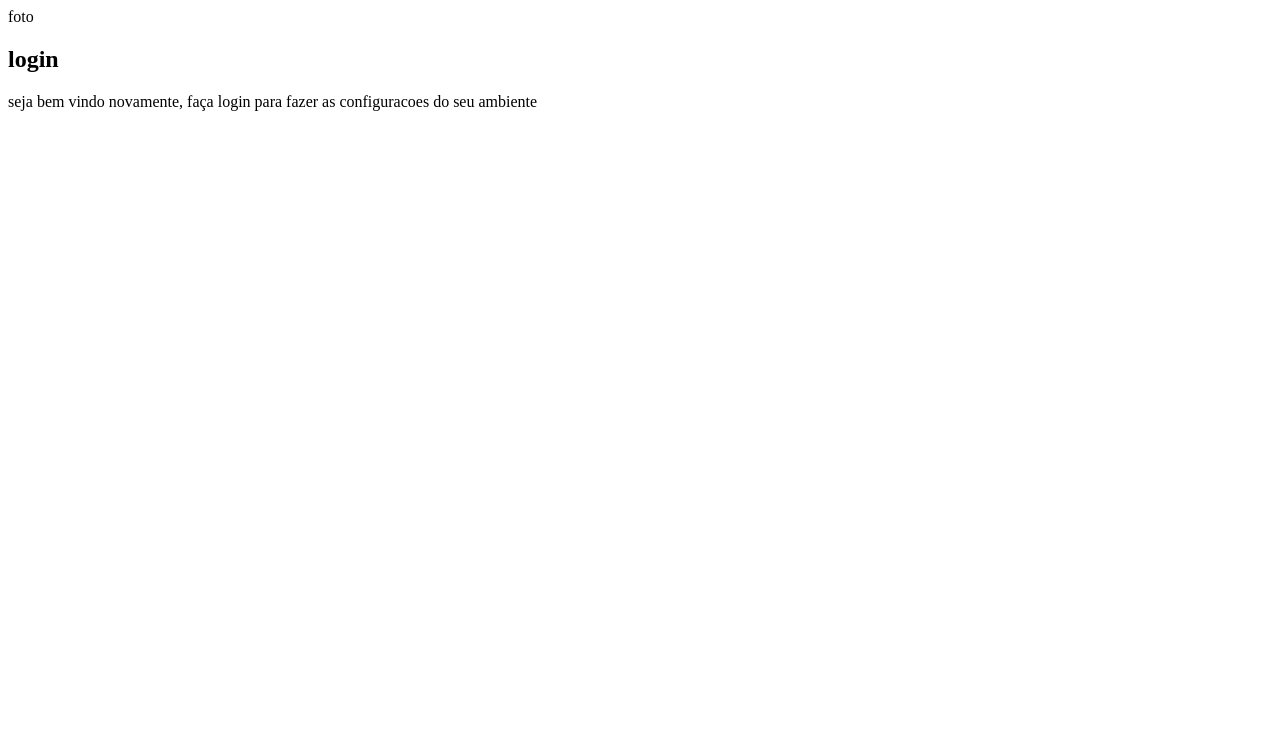
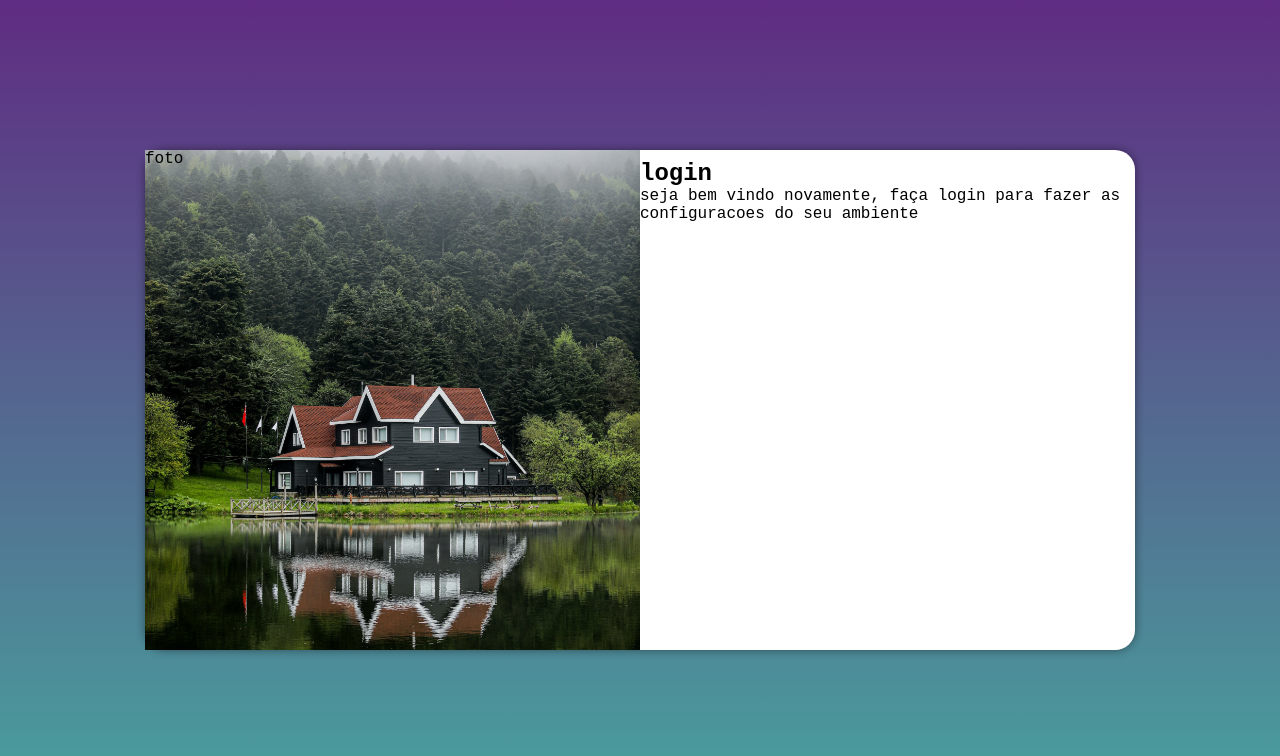
Before and after one commit to dantasdev97/Login, a plain HTML site: page index.html in a window 1280 px wide. Drawn offline with Linux system fonts and the light colour scheme.

Commit message:
media query para outras telas

```diff
--- /dev/null
+++ b/estilos/media-query.css
@@ -0,0 +1,32 @@
+@media screen and (min-width:768px) and (max-width: 992px) {
+    body{
+        background-image: linear-gradient(to top, #49a09d, #5f2c82);
+    }
+    section#login{
+        width: 80vw;
+    }
+    section#login > div#imagem {
+        float: left;
+        height: 100%;
+        width: 30%;
+    }
+
+    section#login > div#formulario {
+        float: right;
+      width: 70%;
+    }
+}
+
+@media screen and (min-width:992px) {
+    body{
+        background-image: linear-gradient(to top, #49a09d, #5f2c82);
+    }
+    section#login{
+    width: 990px;
+  }
+  section#login > div#imagem{
+    float: left;
+    width: 50%;
+    height: 100%;
+  }
+}
--- a/estilos/style.css
+++ b/estilos/style.css
@@ -0,0 +1,44 @@
+*{
+    font-family: 'Courier New', Courier, monospace;
+    margin: 0px;
+    padding: 0px;
+    box-sizing: border-box;
+}
+body, html  {
+    background-color: #5f2c82;
+    height: 100vh;
+    width: 100vw;
+}
+main{
+    position: relative;
+    height: 100vh;
+    width: 100vw;
+}
+
+section#login{
+    position: absolute;
+    top: 50%;
+    left: 50%;
+    transform: translate(-50%, -50%);
+    background-color: white;
+    width: 250px;
+    height: 500px;
+    border-radius: 20px;
+    box-shadow: 0px 0px 10px rgba(0, 0, 0, 0.445);
+
+    transition: width .3s , heigth .3s;
+    transition-timing-function: ease;
+}
+
+section#login > div#imagem{
+  display: block;
+    background:#5f2c82 url(../imagem/casa.jpg) no-repeat ;
+    background-size: cover;
+    background-position: center center;
+    height: 200px;
+}
+
+section#login > div#formulario{
+    display: block;
+    padding: 10px;
+}
--- a/index.html
+++ b/index.html
@@ -5,6 +5,7 @@
     <meta name="viewport" content="width=device-width, initial-scale=1.0">
     <title>Document</title>
     <link rel="stylesheet" href="estilos/style.css">
+    <link rel="stylesheet" href="estilos/media-query.css">
 </head>
 <body>
     <main>
```
